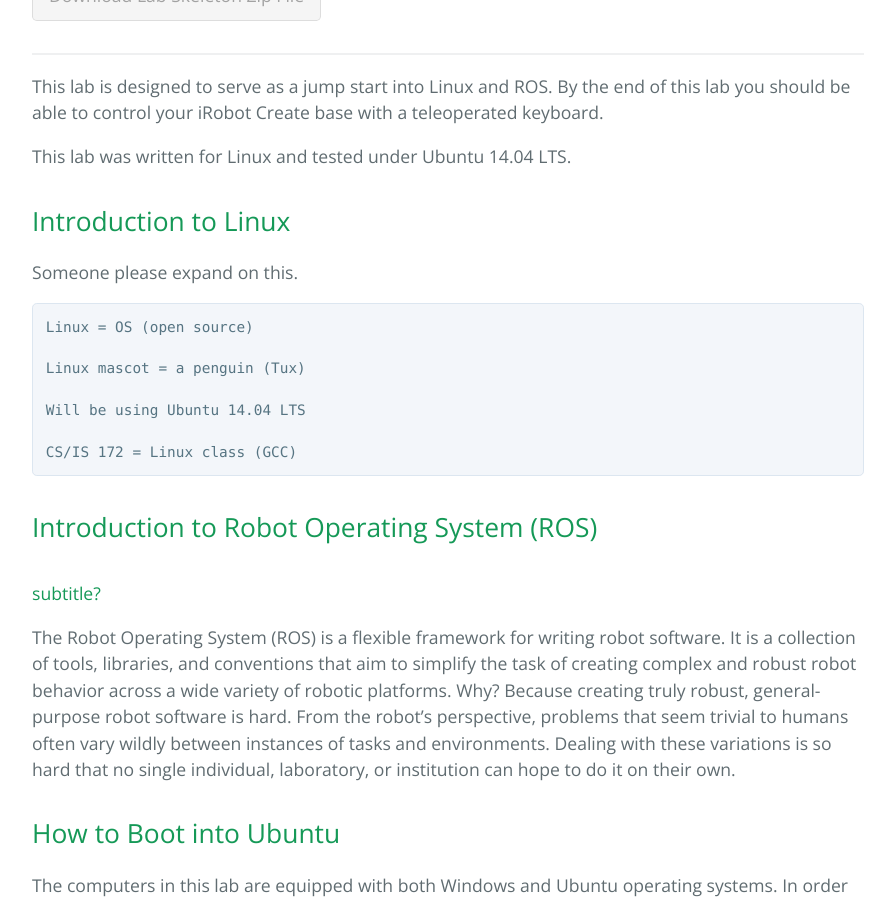
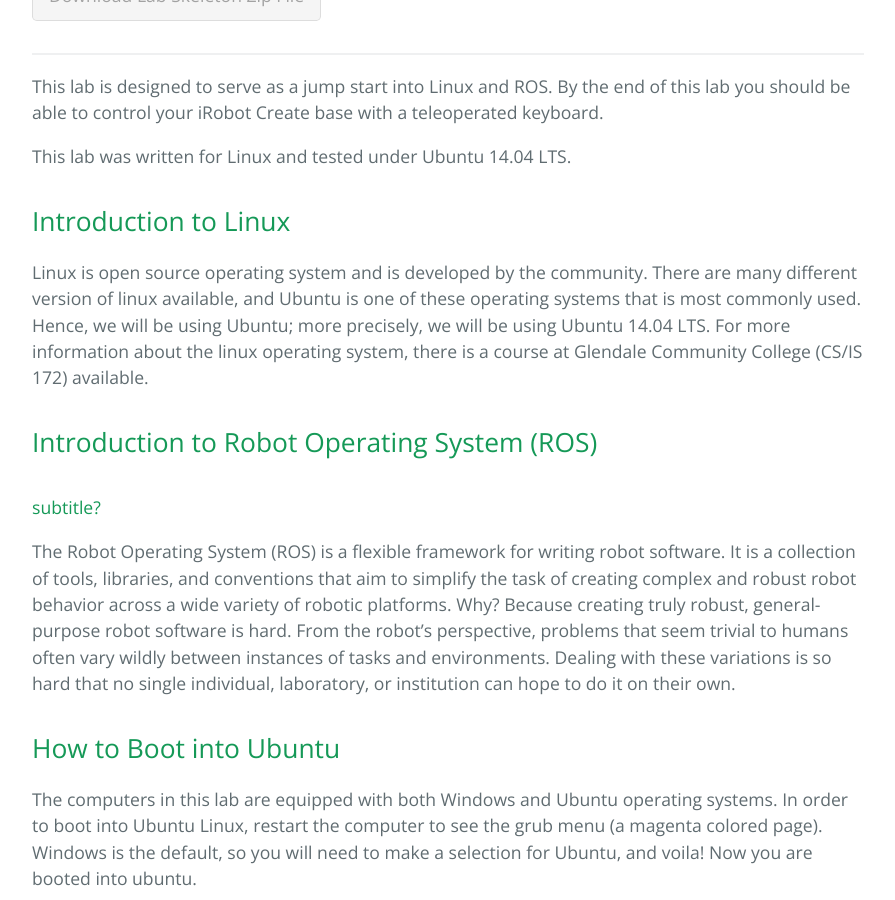
Before and after one commit to gcc-robotics/robot-motion-planning-labs, a Jekyll site: the page built from _posts/2014-07-01-lab1-getting-started.md, in a window 1280 px wide and 900 px high, scrolled down 476 px. Shown: the whole window, without its empty margins (192-1087 px from the left). Built offline with Jekyll 4.4.1, drawn with Linux system fonts in a browser that asks for light colours; the repository's description, which GitHub fills in, is left out.

Commit message:
Editted the introduction section of lab 1

```diff
--- a/_posts/2014-07-01-lab1-getting-started.md
+++ b/_posts/2014-07-01-lab1-getting-started.md
@@ -12,15 +12,8 @@
 
 Introduction to Linux
 --------------
-Someone please expand on this.
 
-    Linux = OS (open source)
-
-    Linux mascot = a penguin (Tux)
-
-    Will be using Ubuntu 14.04 LTS
-
-    CS/IS 172 = Linux class (GCC)
+Linux is open source operating system and is developed by the community. There are many different version of linux available, and Ubuntu is one of these operating systems that is most commonly used. Hence, we will be using Ubuntu; more precisely, we will be using Ubuntu 14.04 LTS. For more information about the linux operating system, there is a course at Glendale Community College (CS/IS 172) available.
 
 Introduction to Robot Operating System (ROS)
 -----------------
```
